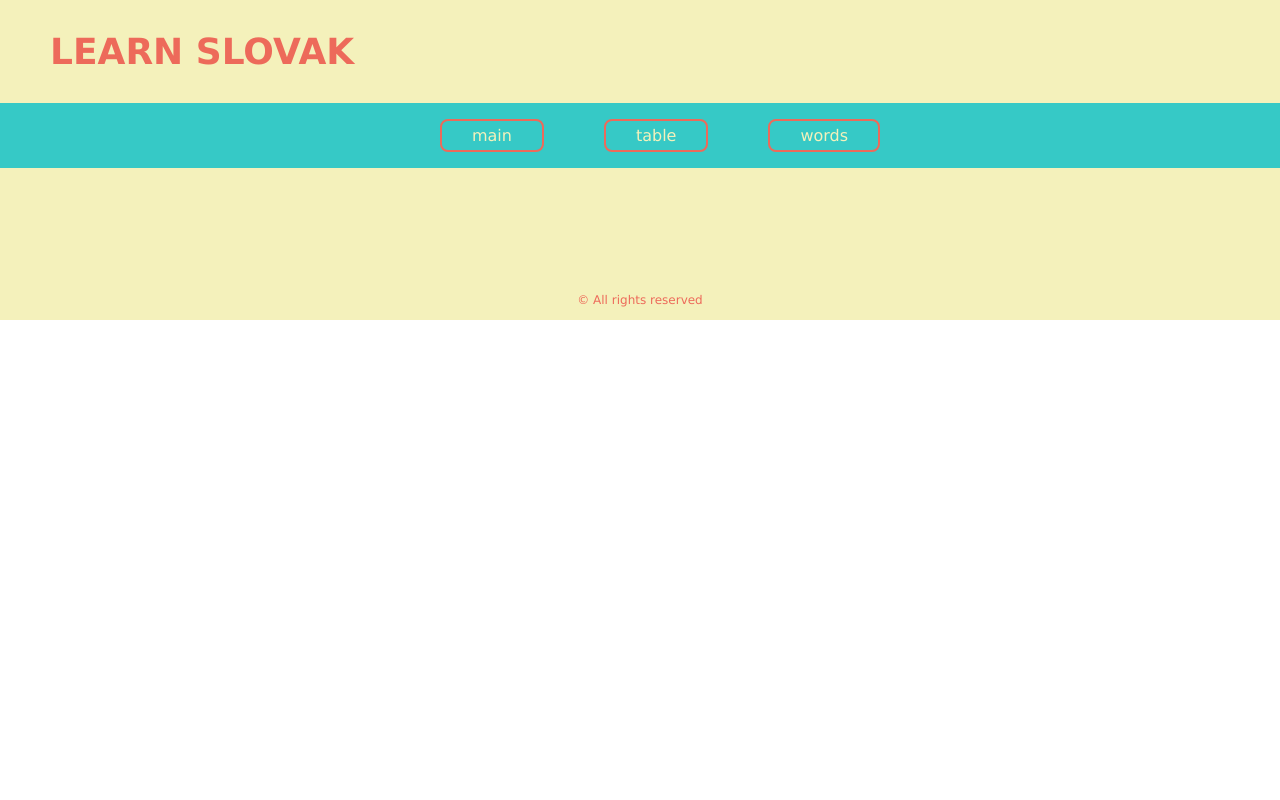
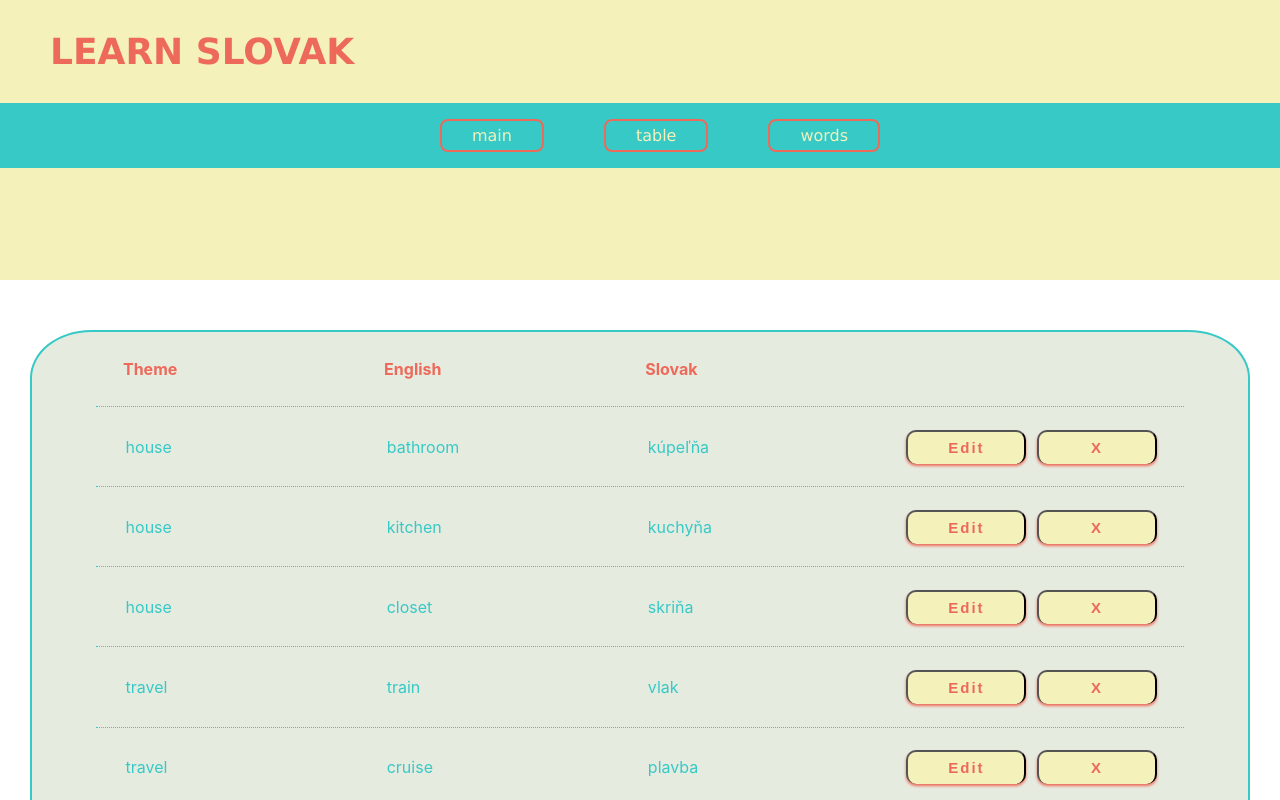
Before and after one commit to tatulyka/LearnSK, a React (Create React App) app: page /TablePage in a window 1280 px wide. Shown: the top 800 px of the page. Built offline with nearby package versions, Linux system fonts and the light colour scheme.

Commit message:
route buttons

```diff
--- /dev/null
+++ b/src/Data/Data.json
@@ -0,0 +1,13 @@
+[
+    {"english":"bathroom","theme":"house","slovak":"kúpeľňa", "id": "0"},
+    {"english":"kitchen","theme":"house","slovak":"kuchyňa", "id": "1"},
+    {"english":"closet","theme":"house","slovak":"skriňa", "id": "2"},
+    {"english":"train","theme":"travel","slovak":"vlak", "id": "3"},
+    {"english":"cruise","theme":"travel","slovak":"plavba","id": "4"},
+    {"english":"beach","theme":"travel","slovak":"pláž", "id": "5"},
+    {"english":"border","theme":"travel","slovak":"hranica", "id": "6"},
+    {"english":"wolf","theme":"animal","slovak":"vlk", "id": "7"},
+    {"english":"fox","theme":"animal","slovak":"líška", "id": "8"},
+    {"english":"moose","theme":"animal","slovak":"los", "id": "9"},
+    {"english":"hedgehog","theme":"animal","slovak":"ježko", "id": "10"}
+]
--- /dev/null
+++ b/src/components/Button/Button.jsx
@@ -0,0 +1,14 @@
+function Button(props) {
+
+    function onClick() {
+        if (props.onButtonClick !== "") {
+            props.onButtonClick(props.number);
+        }
+    }
+
+    return (
+        <button onClick={onClick} className={props.class}>{props.text}</button>
+    );
+}
+
+export default Button;
--- /dev/null
+++ b/src/components/Button/Button.module.css
@@ -0,0 +1,23 @@
+.btn {
+    width: 120px;
+    background: #F4F1BB;
+    border-bottom: none;
+    border-radius: 10px;
+    box-shadow: 0 2px 3px #ed6a5a;
+    transition: .3s;
+    cursor: auto;
+    font-size: 15px;
+    font-weight: 600;
+    line-height: 200%;
+    text-align: center;
+    letter-spacing: 2px;
+    text-decoration: none;
+    color: #ed6a5a;}
+
+.btn:hover {
+        background: #ed6a5a;
+        box-shadow: 0 5px 10px #F4F1BB;
+        transform: translateY(-3px);
+        color: #0b0a0a;
+
+}
--- a/src/components/Header/Header.jsx
+++ b/src/components/Header/Header.jsx
@@ -1,7 +1,8 @@
 import React from "react";
+import { NavLink } from "react-router-dom";
 import styles from './Header.module.css';
-
-
+import Main from "../Main/Main";
+import TablePage from "../TablePage/TablePage";
 
 
 //import * as classnames from 'classnames';
@@ -17,9 +18,9 @@ function Header() {
         <div className={styles.navigation}>
             <nav>
                 <ul>
-                    <li><a href="/Main">main</a></li>
-                    <li><a href="/Table">table</a></li>
-                    <li><a href="/Exersize">words</a></li>
+                    <li><NavLink to="/Main" className={styles.activeLink}>main</NavLink></li>
+                    <li><NavLink to="/TablePage" className={styles.activeLink}>table</NavLink></li>
+                    <li><NavLink to="/Exersize" className={styles.activeLink}>words</NavLink></li>
                 </ul>
             </nav>
         </div>
--- a/src/components/Header/Header.module.css
+++ b/src/components/Header/Header.module.css
@@ -35,6 +35,8 @@ header {
     border-radius: 8px;
 }
 
+
+
 .navigation li a, navigation li a:visited {
     color: #F4F1BB;
     text-decoration: none;
@@ -43,5 +45,12 @@ header {
 }
 .navigation li:hover {
     background-color: #ed6a5a;
+    color: #E6EBE0;
+
 
 }
+
+.navigation li a.activeLink {
+    color: #F4F1BB;
+
+}
--- /dev/null
+++ b/src/components/Input/Input.jsx
@@ -0,0 +1,10 @@
+import styles from './Input.module.css';
+import React from 'react';
+
+function Input(props) {
+    return (
+        <input className={styles.input} type="text" defaultValue={props.value} onChange={props.function} />
+    );
+}
+
+export default Input;
--- /dev/null
+++ b/src/components/Input/Input.module.css
@@ -0,0 +1,13 @@
+.input {
+    display: grid;
+    grid-template-columns: 1fr 1fr 1fr;
+    padding: 2%;
+
+    border-radius: 5px;
+
+}
+.input:focus {
+        border-color: #E6EBE0;
+        outline: 0;
+        box-shadow: 0 0 0.2rem 0.2rem #F4F1BB;
+    }
--- a/src/components/Table/Table.jsx
+++ b/src/components/Table/Table.jsx
@@ -1,38 +1,58 @@
 import React from 'react';
-import styles from './Table.module.css'
+import styles from './../TablePage/TablePage.module.css';
+import { useState, useEffect } from 'react';
+import Input from '../Input/Input';
+import Button from '../Button/Button';
+import styleButton from '../Button/Button.module.css';
+
+function Table({ items, editWords }) {
+    const { id, english, theme, slovak } = items;
+    const [isEdit, setIsEdit] = useState(false);
+
+    const returnState = () => setIsEdit(!isEdit);
+
+    const [valueWord, setValueWord] = useState('');
+    const [valueTheme, setValueTheme] = useState('');
+    const [valueEnglish, setValueTranslate] = useState('');
 
 
-function Table() {
+    useEffect(() => {
+        setValueWord(english)
+        setValueTheme(theme)
+        setValueTranslate(slovak)
+    }, [english, theme, slovak])
+
+    function handleClickWord(e) {
+        setValueWord(e.target.value)
+    }
+    function handleClickTheme(e) {
+        setValueTheme(e.target.value)
+    }
+    function handleClickTranslate(e) {
+        setValueTranslate(e.target.value)
+    }
+
+    function saveWords() {
+        returnState();
+        editWords(id, valueWord, valueTheme, valueEnglish);
+
+    }
     return (
-        <div className={styles.wrapper}>
-            <div className={styles.add}>
-                <input className={styles.addword} type="text" placeholder="new word" />.
-                <button className={styles.addbutton}>add</button>
-            </div>
-            <div className={styles.container}>
 
-                <div className={styles.headers}>
-                    <div className={styles.header}>Theme</div>
-                    <div className={styles.header}>English</div>
-                    <div className={styles.header}>Slovak</div>
-                </div>
-                <div className={styles.row}>
-                    <input className={styles.themeword} />
-                    <input className={styles.englishword} />
-                    <input className={styles.slovakword} />
-                    <div className={styles.buttons}>
-                        <button className={styles.edit}><img src="/public/assets/edit.png"></img></button>
-                    </div>
-                </div>
-            </div>
-        </div>
+        <div className={styles.row}>
+            <div className={styles.row__word}> {isEdit ? <Input value={valueTheme} function={handleClickTheme} /> : theme} </div>
+            <div className={styles.row__word}> {isEdit ? <Input value={valueWord} function={handleClickWord} /> : english } </div>
+            <div className={styles.row__word}> {isEdit ? <Input value={valueEnglish} function={handleClickTranslate} /> : slovak} </div>
+            <div className={styles.buttons}>
+                {isEdit ? <Button class={styleButton.btn} onButtonClick={saveWords} text='Save' /> : <Button class={styleButton.btn} onButtonClick={returnState} text='Edit' />}
+                {isEdit ? <Button class={styleButton.btn} onButtonClick={returnState} text='Cancel' /> : <Button class={styleButton.btn} onButtonClick="" text='X' />}
 
 
+            </div>
+
+
+        </div>
     );
 }
 
-
-
-
-
 export default Table;
--- /dev/null
+++ b/src/components/TablePage/TablePage.jsx
@@ -0,0 +1,53 @@
+import React from 'react';
+import styles from './TablePage.module.css';
+import { useState, useEffect } from 'react';
+import data from '../../Data/Data.json';
+import Table from '../Table/Table';
+
+
+
+function TablePage() {
+    const [words, setWords] = useState([]);
+
+    useEffect(() => {
+        setWords(data)
+    }, [])
+
+    function editWords(id, english, theme, slovak) {
+        const copyWords = [...words];
+        const resultWords = copyWords.map(item => {
+            if (item.id === id) {
+                item.theme = theme
+                item.english = english
+                item.slovak = slovak
+                return item
+            }
+            return item
+        })
+        setWords(resultWords)
+    }
+
+    if (!words) {
+        return <h1>Wait...</h1>
+    }
+
+    return (
+        <div className={styles.container}>
+
+            <div className={styles.row}>
+                <div className={styles.title}>Theme</div>
+                <div className={styles.title}>English</div>
+                <div className={styles.title}>Slovak</div>
+            </div>
+
+            {
+                words.map((item) =>
+                    <Table key={item.id} items={item} editWords={editWords}></Table>)
+            }
+
+        </div>
+
+    );
+}
+
+export default TablePage;
--- /dev/null
+++ b/src/components/TablePage/TablePage.module.css
@@ -0,0 +1,38 @@
+.container {
+    display: grid;
+    max-width: 85%;
+    margin: 50px auto;
+    padding: 0 5%;
+    background-color: #E6EBE0;
+    border-radius: 5%;
+    border: 2px solid #36C9C6;
+}
+
+.row__word {
+        padding: 3%;
+        color: #36C9C6;
+    }
+
+.title {
+        padding: 2%;
+        font-weight: bolder;
+        color: #ED6A5A;
+    }
+
+.row {
+        display: grid;
+        grid-template-columns: 1fr 1fr 1fr 1fr;
+        padding: 2%;
+        border-bottom: 1px dotted #36C9C6;
+    }
+
+.titles:first-child {
+            border-bottom: 1px solid #ED6A5A;
+
+    }
+
+    .buttons {
+        display: flex;
+        justify-content: space-around;
+        align-items: center;
+    }
--- a/src/components/app/App.jsx
+++ b/src/components/app/App.jsx
@@ -2,7 +2,7 @@ import './App.css';
 import Header from '.././Header/Header'
 import Main from '.././Main/Main'
 import Footer from '../Footer/Footer';
-import Table from '../Table/Table';
+import TablePage from '../TablePage/TablePage';
 import Exersize from '../Exersize/Exersize';
 import {BrowserRouter, Routes, Route} from 'react-router-dom';
 
@@ -14,7 +14,7 @@ function App() {
         <div className="app-wrapper">
           <Routes>
            <Route path='/Main' element={<Main/>}/>
-           <Route path='/Table' element={<Table/>}/>
+           <Route path='/TablePage' element={<TablePage/>}/>
            <Route  path='/Exersize'element={<Exersize/>}/>
           </Routes>
         </div>
```
